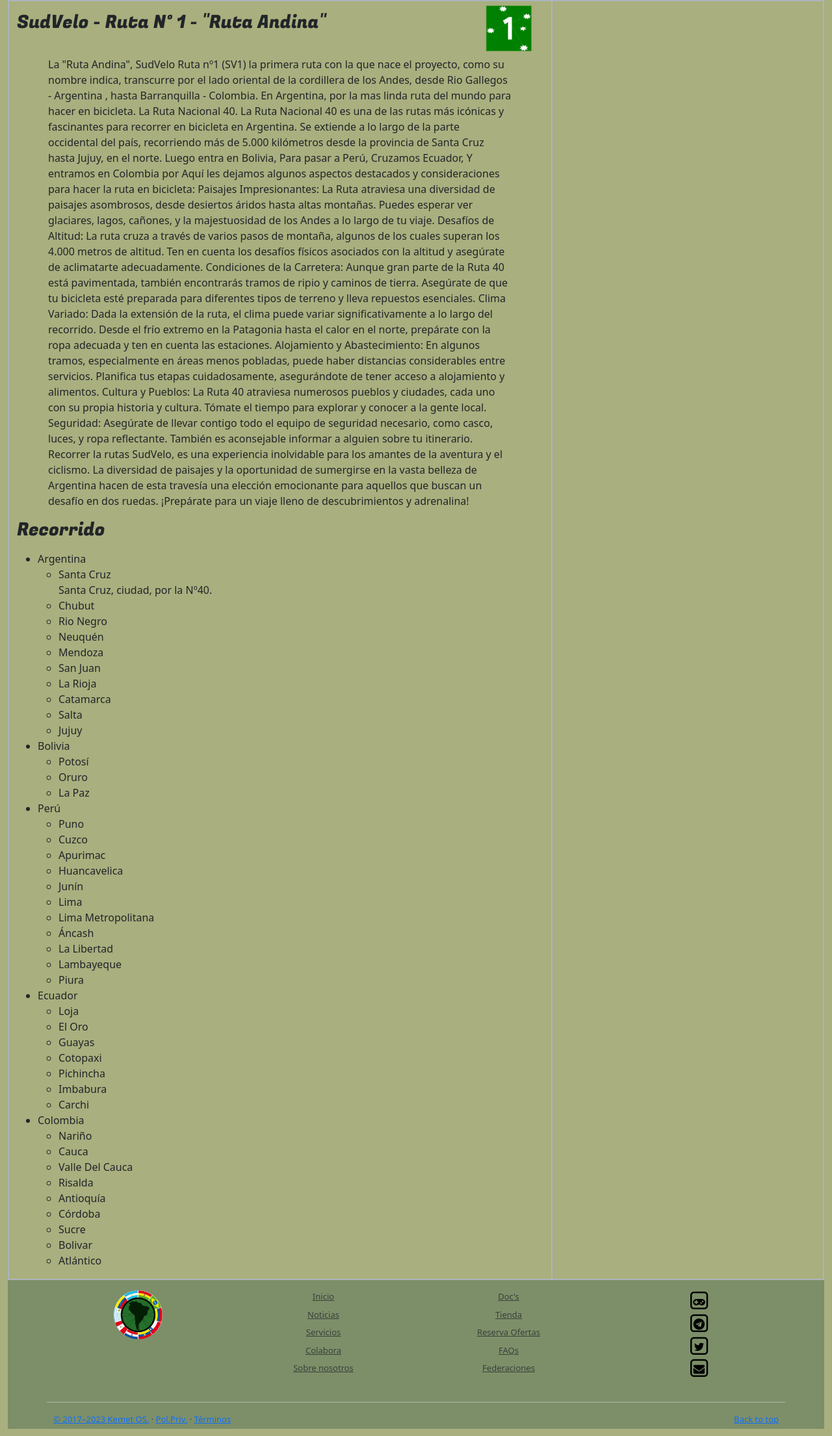
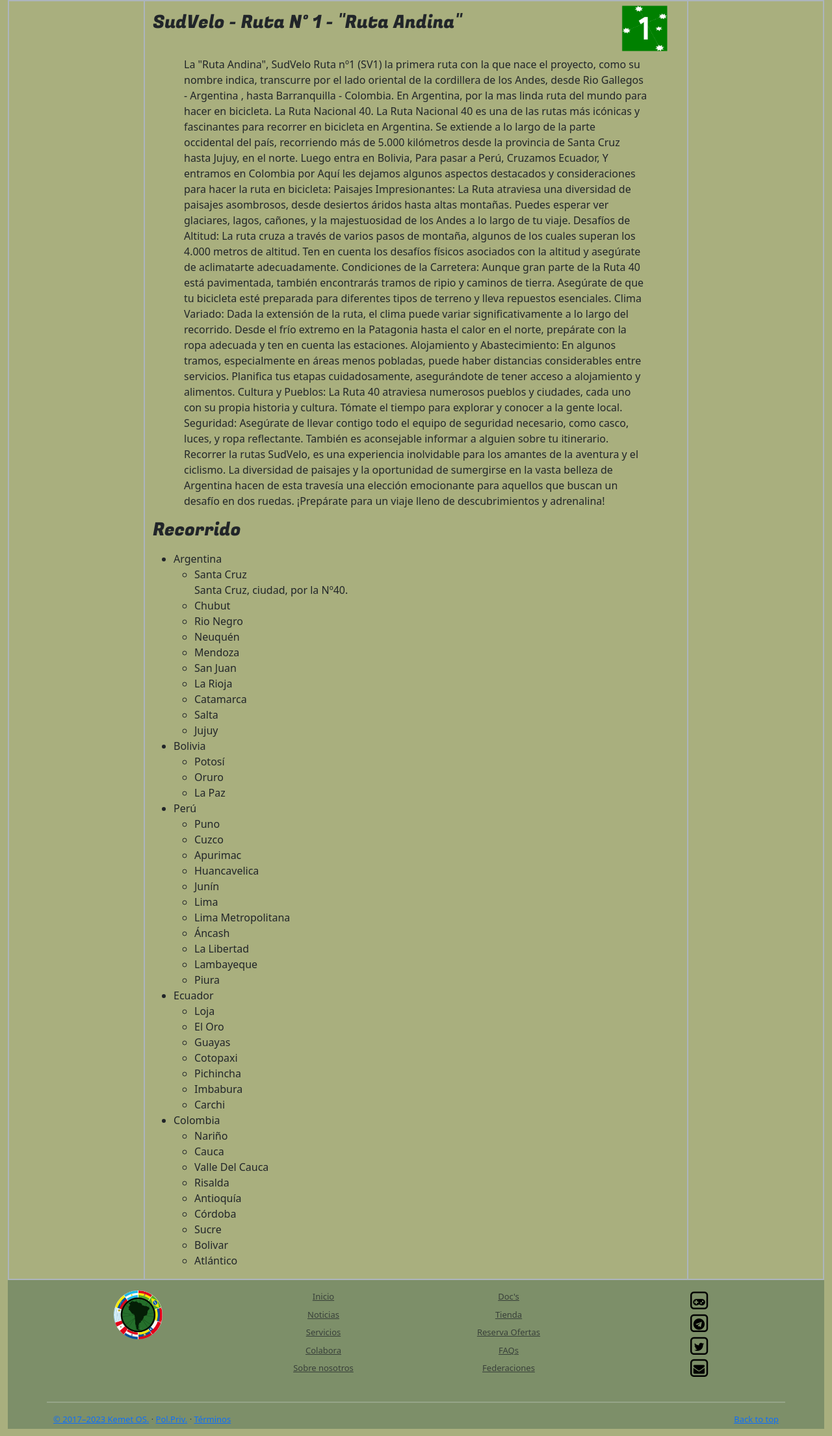
Before and after one commit to Tuthotep/sudvelo, a PHP site: page /sv1/index.php in a window 1280 px wide. Shown: the part 225-2435 px from the top of the page at 65% size. Run offline with PHP 8.4, Linux system fonts and the light colour scheme.

Commit message:
sv1 modificacion

```diff
--- a/sv1/index.php
+++ b/sv1/index.php
@@ -14,6 +14,11 @@
     <div class="container-fluid border border-dark-subtle" id="main">
 
       <div class="row ">
+
+      <div class="col-2 border border-dark-subtle">
+
+</div>
+
 
         <div class="col-8 border border-dark-subtle">
             <div class="row">
@@ -125,7 +130,7 @@
         </div>
 
 
-        <div class="col-4 border border-dark-subtle">
+        <div class="col-2 border border-dark-subtle">
 
         </div>
 
```
